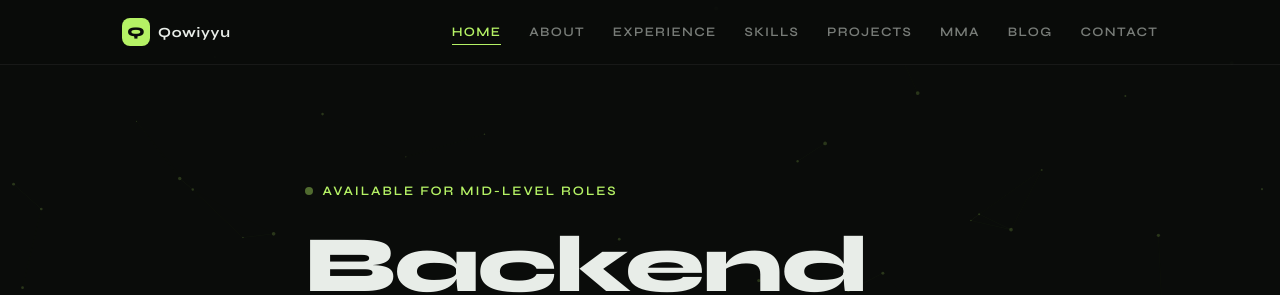
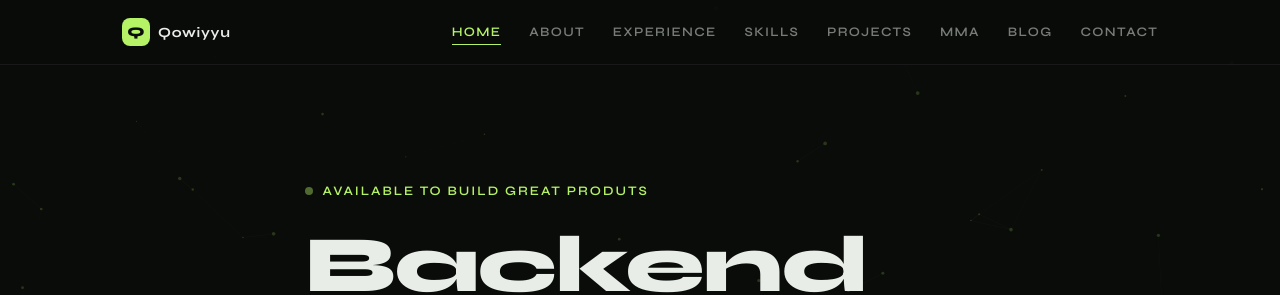
Before and after one commit to adelajaOlamilekan/portfolio, a React (Vite) app: page / in a window 1280 px wide. Shown: the top 295 px of the page. Built offline with nearby package versions, Linux system fonts and the light colour scheme.

Commit message:
changed header

```diff
--- a/src/app.jsx
+++ b/src/app.jsx
@@ -495,7 +495,7 @@ export default function Portfolio() {
                   textTransform: "uppercase",
                 }}
               >
-                Available for mid-level roles
+                Available to build great produts
               </span>
             </div>
             <h1
```
